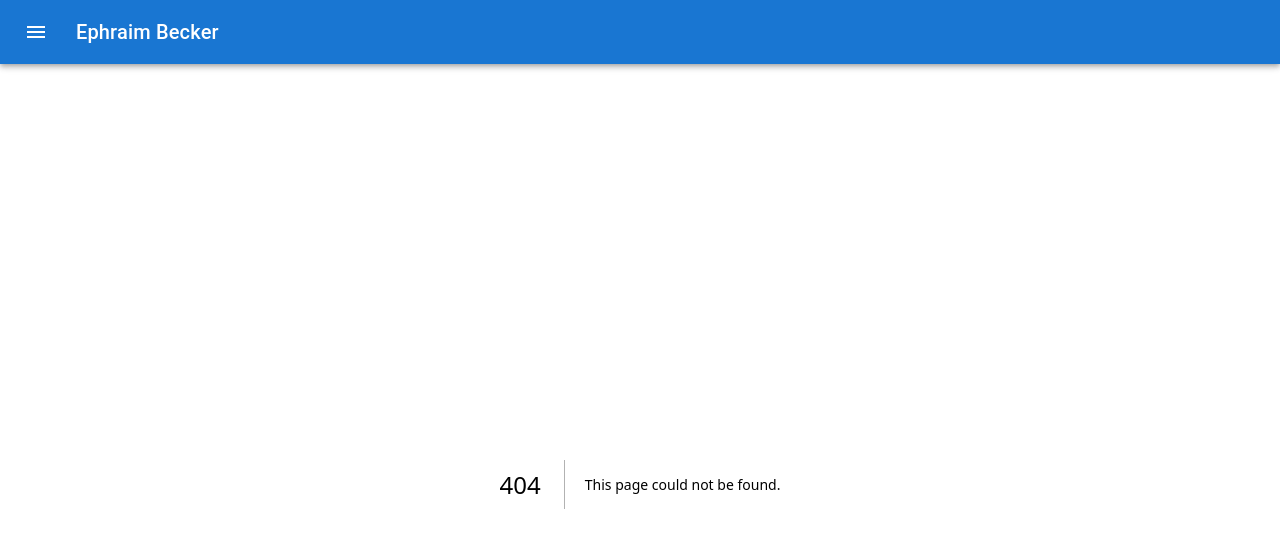
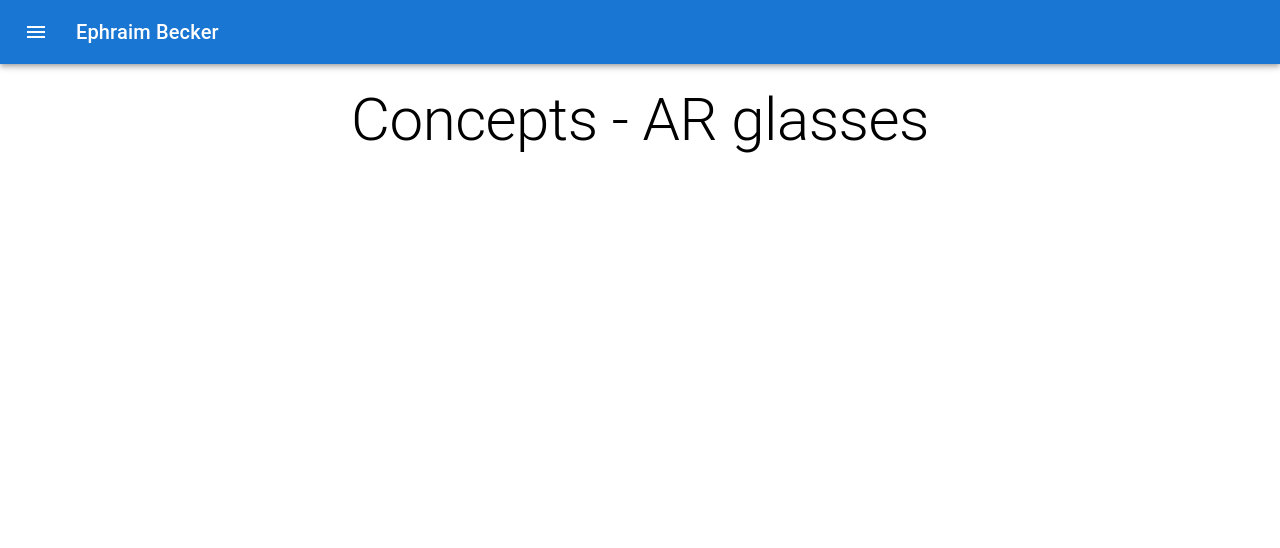
Before and after one commit to EphraimB/ephraim-becker-v2, a Next.js app: page /concepts/ar-glasses in a window 1280 px wide. Before the commit this address had no page. Shown: the top 548 px of the page. Built offline with nearby package versions, Linux system fonts and the light colour scheme.

Commit message:
Added concepts with ar glasses.

```diff
--- /dev/null
+++ b/app/concepts/ar-glasses/page.tsx
@@ -0,0 +1,20 @@
+import Grid from "@mui/material/Grid";
+import Typography from "@mui/material/Typography";
+import Box from "@mui/material/Box";
+import {
+  Button,
+  Card,
+  CardActions,
+  CardContent,
+  CardHeader,
+} from "@mui/material";
+
+export default function ARGlasses() {
+  return (
+    <Box>
+      <Typography variant="h2" component="h2" sx={{ textAlign: "center" }}>
+        Concepts - AR glasses
+      </Typography>
+    </Box>
+  );
+}
--- a/components/GlobalDrawer.tsx
+++ b/components/GlobalDrawer.tsx
@@ -64,6 +64,18 @@ export default function GlobalDrawer() {
                 </ListItemButton>
               </ListItem>
             </Link>
+            <Link
+              href="/concepts/"
+              as="/concepts/"
+              style={{ color: "initial", textDecoration: "none" }}
+            >
+              <ListItem disablePadding>
+                <ListItemButton>
+                  <ListItemIcon></ListItemIcon>
+                  <ListItemText primary="Concepts" />
+                </ListItemButton>
+              </ListItem>
+            </Link>
           </List>
         </Box>
       </Drawer>
```
Also changed, not shown: app/concepts/page.tsx (+27 -3 lines).
